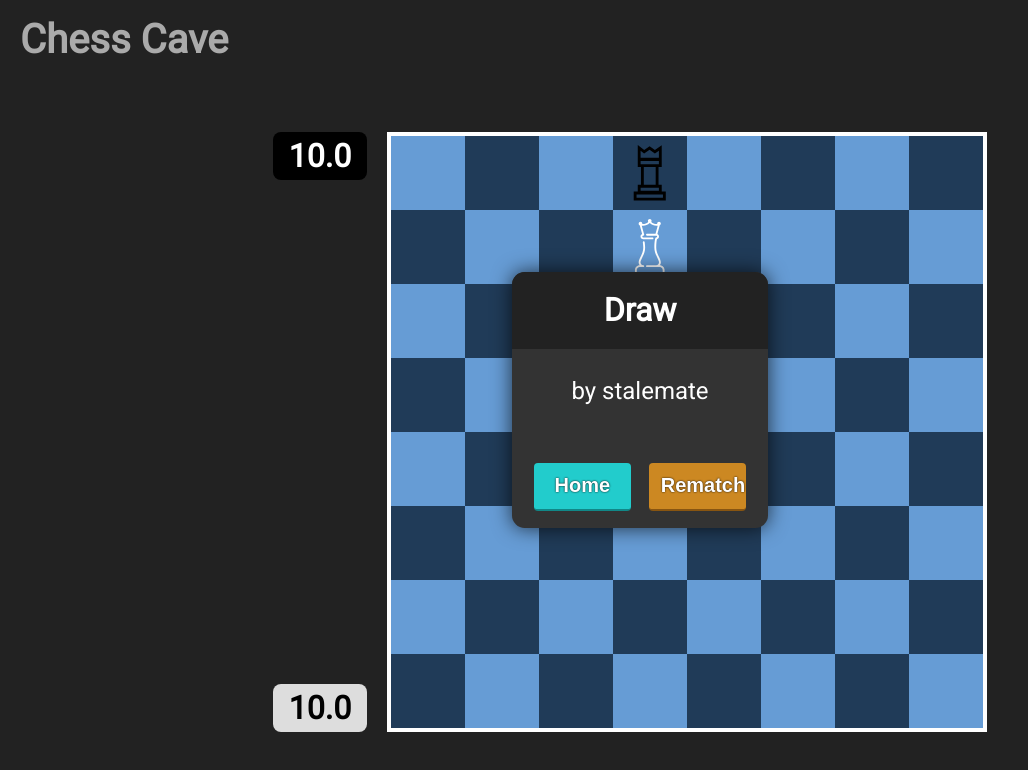
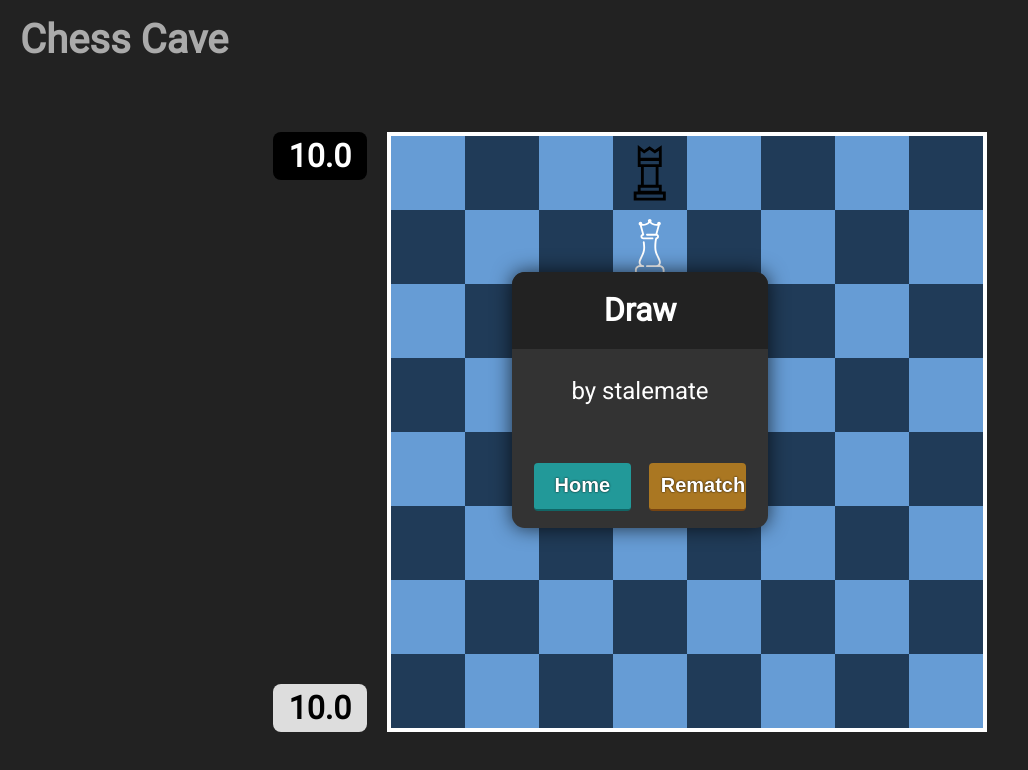
Before and after one commit to CameronHonis/chess-client, a React (Create React App) app: page / in a window 1280 px wide. Shown: the top 770 px of the page, without its empty margins (0-1028 px from the left). Built offline with nearby package versions, Linux system fonts and the light colour scheme; no server answers.

Commit message:
small style change to summary buttons

```diff
--- a/src/styles/summary.css
+++ b/src/styles/summary.css
@@ -67,19 +67,21 @@
 }
 
 .Summary-Buttons button:first-child {
-    background: #22cccc;
-    border-bottom: 2px solid #118888;
+    background: #229999;
+    border-bottom: 2px solid #116666;
 }
 
 .Summary-Buttons button:first-child:hover{
-    background: #30eeee;
+    background: #30cccc;
+    border-bottom: 2px solid #119999;
 }
 
 .Summary-Buttons button:last-child {
-    background: #cc8822;
-    border-bottom: 2px solid #885511;
+    background: #aa7722;
+    border-bottom: 2px solid #774411;
 }
 
 .Summary-Buttons button:last-child:hover {
-    background: #eeaa33;
+    background: #ddaa33;
+    border-bottom: 2px solid #aa7722;
 }
```
